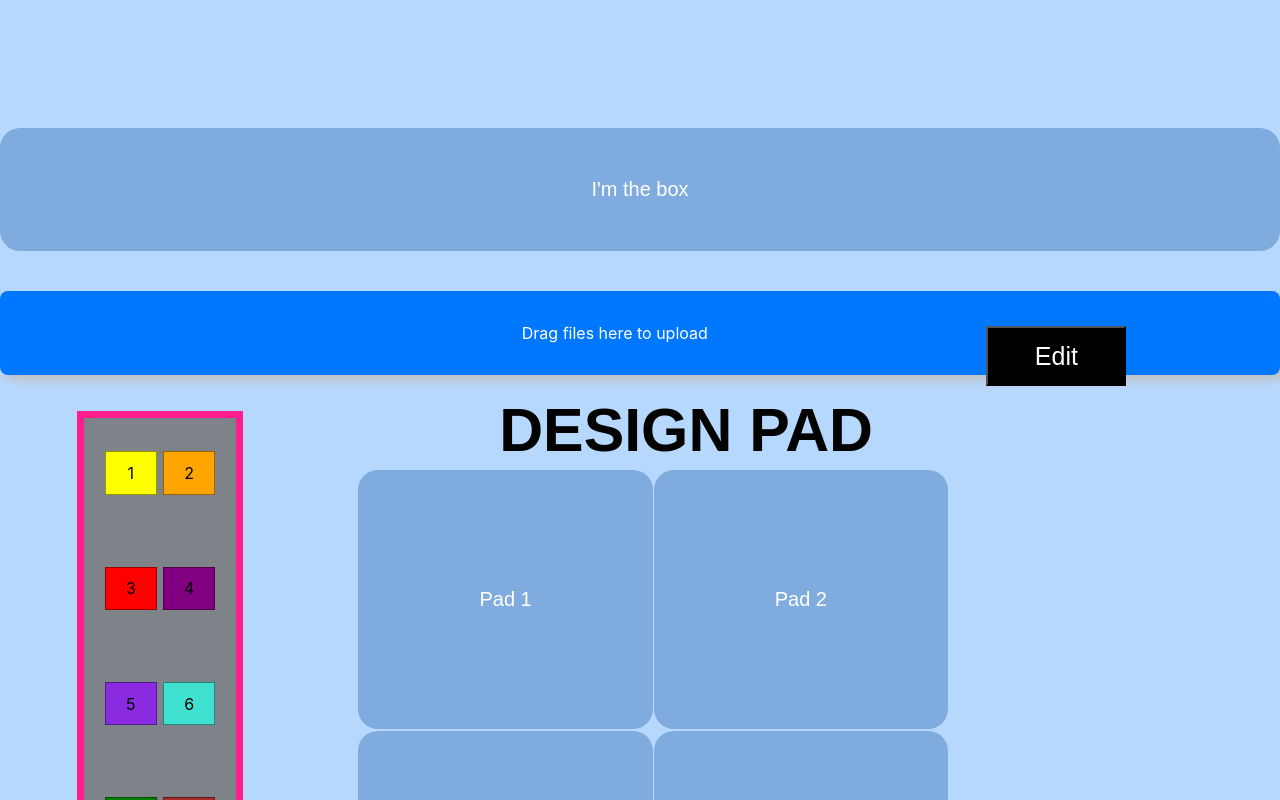
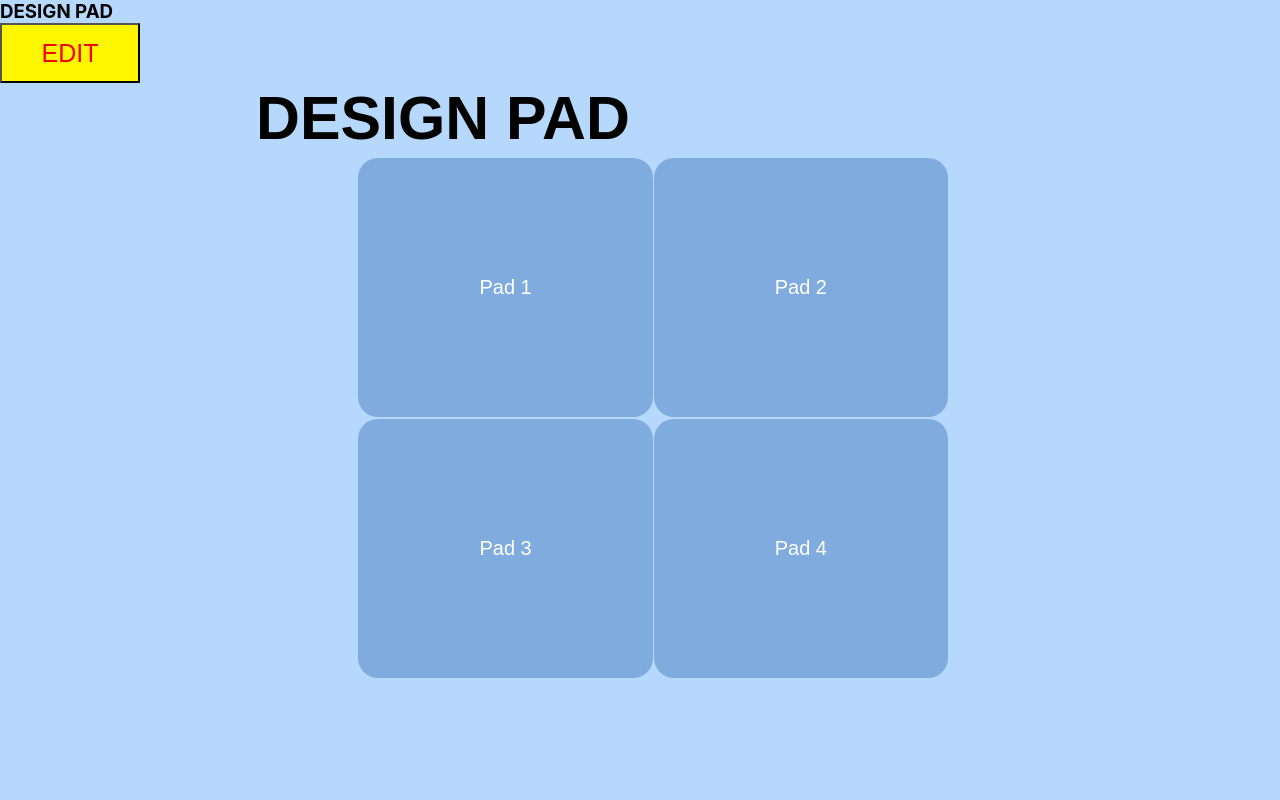
Before and after one commit to 464squad/design-pad, a React (Create React App) app: page / in a window 1280 px wide. Shown: the top 800 px of the page. Built offline with nearby package versions, Linux system fonts and the light colour scheme.

Commit message:
Worked on the DesignContainer and added state to the edit button, now there is a active and non active state for the edit button

```diff
--- a/src/components/DesignContainer.js
+++ b/src/components/DesignContainer.js
@@ -1,64 +1,34 @@
 import React from 'react';
 import DesignBoard from './DesignBoard';
-import DesignPad from './DesignPad';
 import PadInput from './PadInput';
 
 class DesignContainer extends React.Component {
-    constructor(props) {
-        super(props)
-        this.state = {
-            isBoxVisible: true
-          };
-    }
+  state = { EDIT: false };
 
-    toggleBox = () => {
-        this.setState(prevState => ({ isBoxVisible: !prevState.isBoxVisible }));
-    };
 
-    editButton = event => {
-        // to prevent page reload on form submit
-        // event.preventDefault();
-        /*
-            TODO - Logic for calling props to handle submission and setting state changes
-        */
-        // this.setState(true)
-        console.log('current state in edit button event',this.state)
-        // console.log('Im the edit button event')
-    }
+  Edit = () => {
+    this.setState(props => ({
+      editing: !props.editing
+    }));
+  };
+
 
     render() {
-        const { isBoxVisible } = this.state;
-
+        const button = this.state.EDIT ? "edit_button" : "edit_button_after";
+        const EDIT = this.state.EDIT
         return (
-            <div className="container">
-
-                {/* Testing feature for edit button */}
-                <div className={`box ${isBoxVisible ? "" : "hidden"}`}>
-                    <p>{`${isBoxVisible ? "I'm the box" : "I'm the yellow box"}`}</p>
+            <div>
+                <div>
+                    <h3>DESIGN PAD</h3>
+                    <button className={button} onClick={this.Edit}>
+                    EDIT
+                    </button>
                 </div>
 
-                { /*TODO - Add editButton Component */ }
-                <div className="button_container">
-                    <button className={`edit_button ${isBoxVisible ? "" : "hidden"}`} onClick={this.toggleBox}> Edit </button>
-                </div>
-
-                <br/>
-
-                { /*TODO - Add PadInput Component */ }
-                <PadInput/>
-
-                <br/>
-
-                { /*TODO - Add DesignPad Component */ }
-                <DesignPad/>
-
-                <br/>
-
-                { /*TODO - Add DesignBoard Component */ }
-                <DesignBoard/>
-
+                <PadInput EDIT={EDIT} />
+                <DesignBoard />
             </div>
-        );
+    );
     }
 }
 
--- a/src/components/DesignPad.js
+++ b/src/components/DesignPad.js
@@ -1,32 +1,5 @@
 import React from 'react';
 
-const DesignPadBody = () => {
-    // boilerplate table header functional component
-    return (
-
-        <div>
-            <div class="pad_container">
-                <div className="pads" id="pads1"
-                style={{ backgroundColor: "yellow" }} draggable={true} > 1 </div>
-                <div className="pads" id="pads2"
-                style={{ backgroundColor: "orange" }} draggable={true} > 2 </div>
-                <div className="pads" id="pads3"
-                style={{ backgroundColor: "red" }} draggable={true} > 3 </div>
-                <div className="pads" id="pads4"
-                style={{ backgroundColor: "purple" }} draggable={true} > 4 </div>
-                <div className="pads" id="pads5"
-                style={{ backgroundColor: "blueviolet" }} draggable={true} > 5 </div>
-                <div className="pads" id="pads6"
-                style={{ backgroundColor: "turquoise" }} draggable={true} > 6 </div>
-                <div className="pads" id="pads7"
-                style={{ backgroundColor: "green" }} draggable={true} > 7 </div>
-                <div className="pads" id="pads8"
-                style={{ backgroundColor: "brown" }} draggable={true} > 8 </div>
-            </div>
-        </div>
-
-    );
-}
 
 const DragAndDrop = props => {
     const handleDragEnter = e => {
@@ -45,16 +18,7 @@ const DragAndDrop = props => {
       e.preventDefault();
       e.stopPropagation();
     };
-    return (
-      <div className={'drag-drop-zone'}
-        onDrop={e => handleDrop(e)}
-        onDragOver={e => handleDragOver(e)}
-        onDragEnter={e => handleDragEnter(e)}
-        onDragLeave={e => handleDragLeave(e)} >
 
-        <p>Drag files here to upload</p>
-      </div>
-    );
   };
 
 
--- a/src/index.css
+++ b/src/index.css
@@ -1,16 +1,13 @@
 body {
-  background-color:rgb(183, 216, 253);
+    background-color: rgb(183, 216, 253);
     margin: 0;
-  font-family: -apple-system, BlinkMacSystemFont, 'Segoe UI', 'Roboto', 'Oxygen',
-    'Ubuntu', 'Cantarell', 'Fira Sans', 'Droid Sans', 'Helvetica Neue',
-    sans-serif;
+    font-family: -apple-system, BlinkMacSystemFont, 'Segoe UI', 'Roboto', 'Oxygen', 'Ubuntu', 'Cantarell', 'Fira Sans', 'Droid Sans', 'Helvetica Neue', sans-serif;
     -webkit-font-smoothing: antialiased;
     -moz-osx-font-smoothing: grayscale;
 }
 
 code {
-  font-family: source-code-pro, Menlo, Monaco, Consolas, 'Courier New',
-    monospace;
+    font-family: source-code-pro, Menlo, Monaco, Consolas, 'Courier New', monospace;
 }
 
 * {
@@ -35,7 +32,7 @@ code {
 }
 
 .board_container {
-  margin-left: 28% ;
+    margin-left: 28%;
     margin-top: 5px;
     width: 23%;
     height: 520px;
@@ -70,7 +67,6 @@ code {
     font-size: 25px;
 }
 
-
 .button_container {
     float: right;
     display: flex;
@@ -81,7 +77,7 @@ code {
 
 .edit_button {
     background-color: black;
-  color:white;
+    color: white;
     font-size: 25px;
     width: 140PX;
     height: 60PX;
@@ -91,6 +87,17 @@ code {
     font-family: sans-serif;
 }
 
+.edit_button_after {
+    background-color: rgb(255, 247, 0);
+    color: rgb(247, 0, 0);
+    font-size: 25px;
+    width: 140PX;
+    height: 60PX;
+    display: flex;
+    justify-content: center;
+    align-items: center;
+    font-family: sans-serif;
+}
 
 .pad_container {
     float: left;
@@ -105,7 +112,7 @@ code {
     grid-row: auto auto auto auto;
     grid-column-gap: 5px;
     grid-row-gap: 5px;
-  justify-content: center ;
+    justify-content: center;
     align-items: center;
 }
 
@@ -116,7 +123,7 @@ code {
     margin: 1%;
     padding: 20%;
     display: flex;
-  justify-content: center     ;
+    justify-content: center;
     align-items: center;
 }
 
@@ -127,12 +134,15 @@ code {
     border-radius: 0.5rem;
     box-shadow: 5px 5px 10px #C0C0C0;
 }
+
 .drag-drop-zone p {
     color: #FFF;
 }
+
 .drag-drop-zone.inside-drag-area {
     opacity: 0.7;
 }
+
 .dropped-files li {
     color: #07F;
     padding: 3px;
```
Lines whose indentation alone changed are shown as unchanged.
